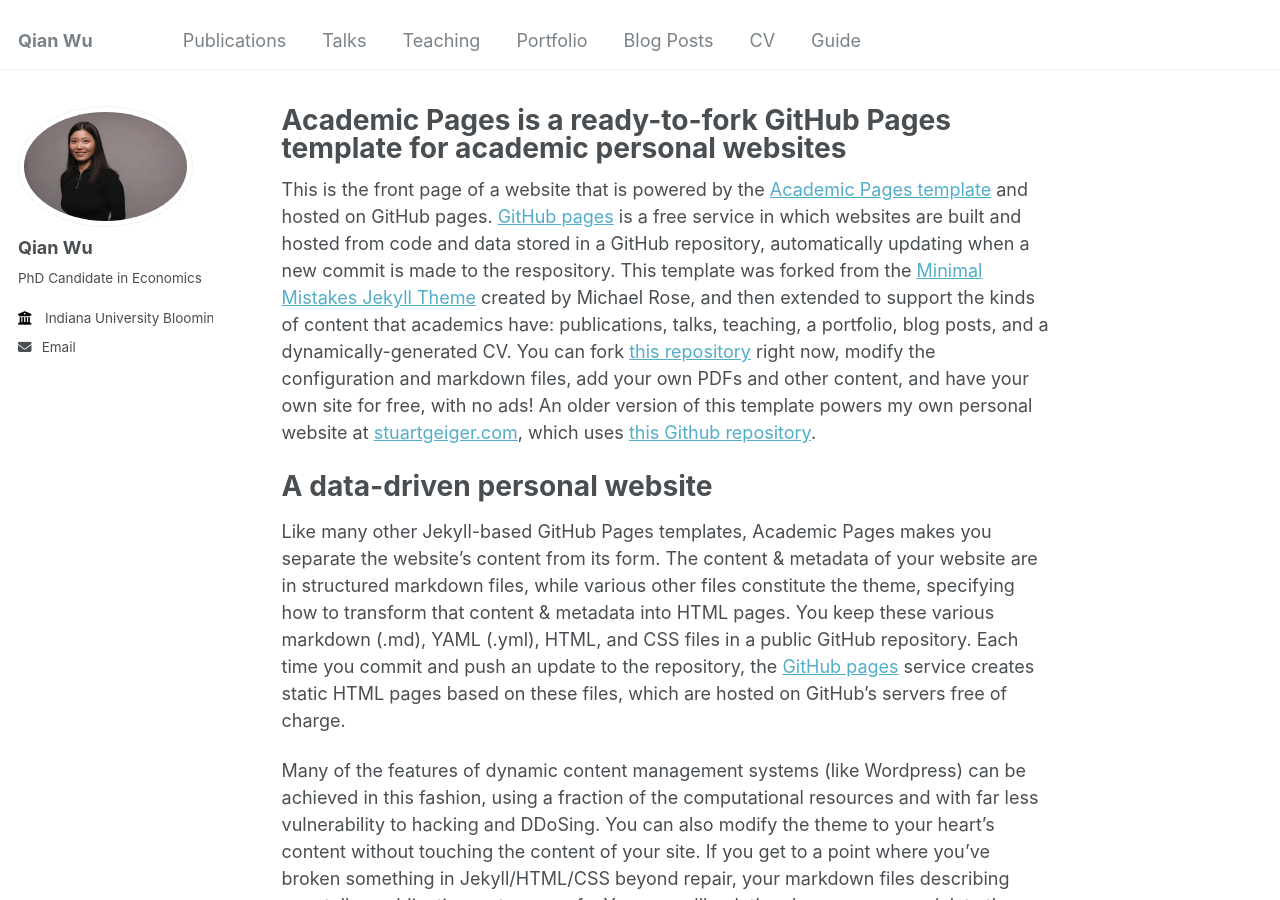
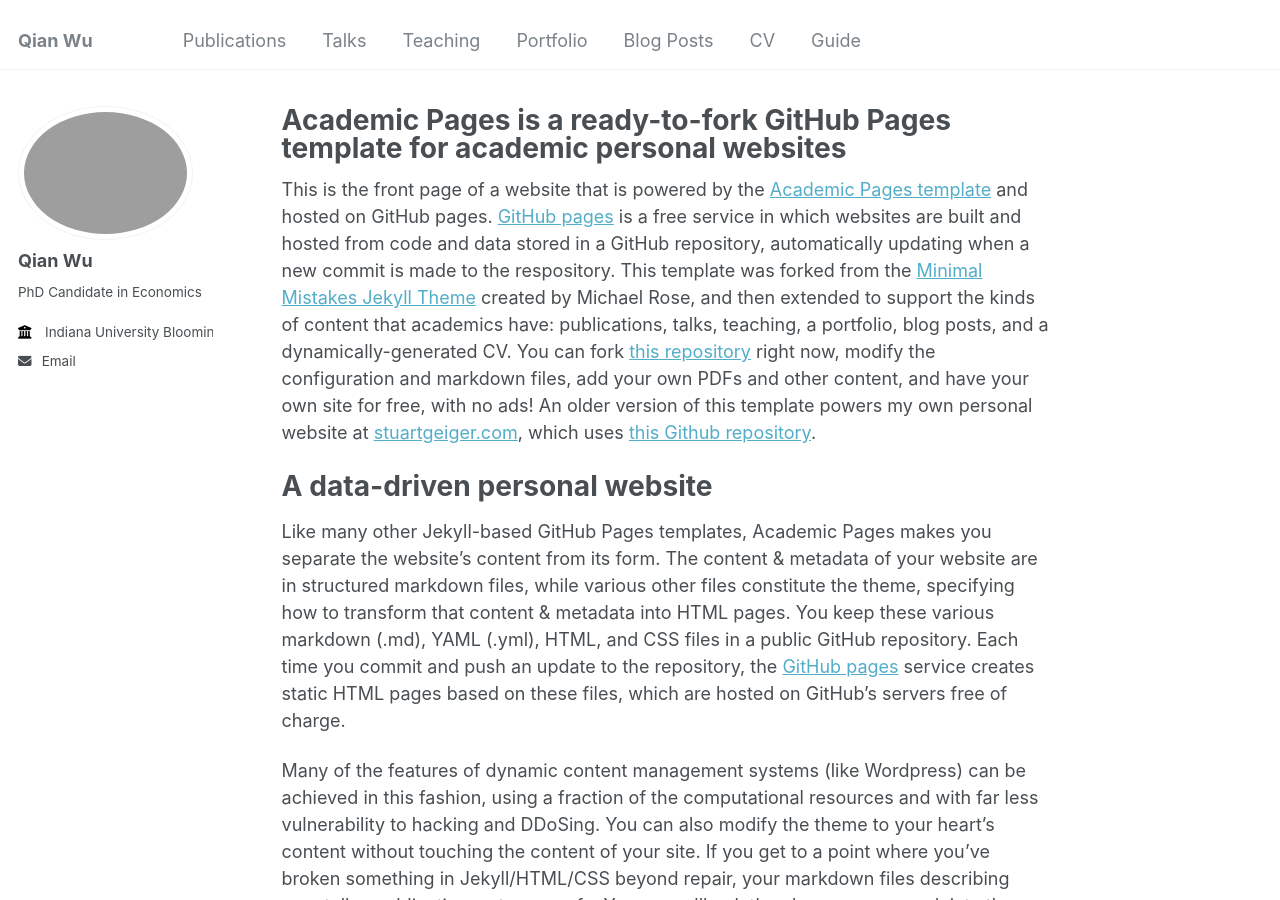
Before and after one commit to qianwu-ef/qianwu-ef.github.io, a Jekyll site: the page built from _pages/about.md, in a window 1280 px wide and 900 px high. Built offline with Jekyll 4.4.1, drawn with Linux system fonts in a browser that asks for light colours.

Commit message:
Update _config.yml

```diff
--- a/_config.yml
+++ b/_config.yml
@@ -21,7 +21,7 @@ repository               : "qianwu-ef/qianwu-ef.github.io"
 #               Additional customization can be done by editing /_includes/author-profile.html
 author:
   # Biographic information
-  avatar           : "headshot2.jpg"
+  avatar           : "bio_pic.png"
   name             : "Qian Wu"
   pronouns         : # example: "she/her"
   bio              : "PhD Candidate in Economics"
```
